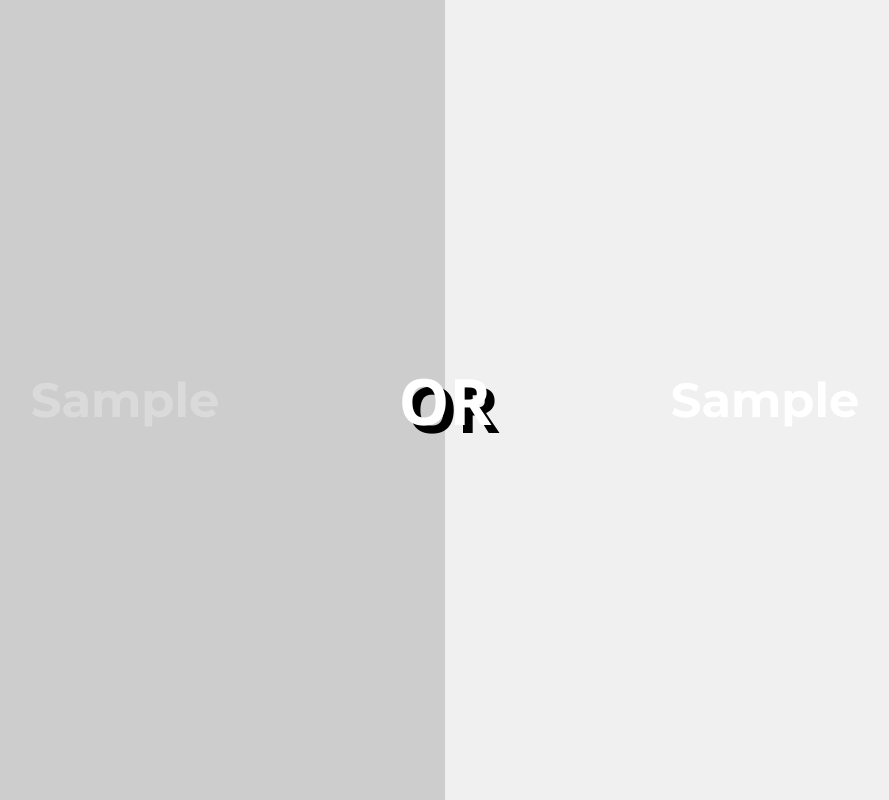
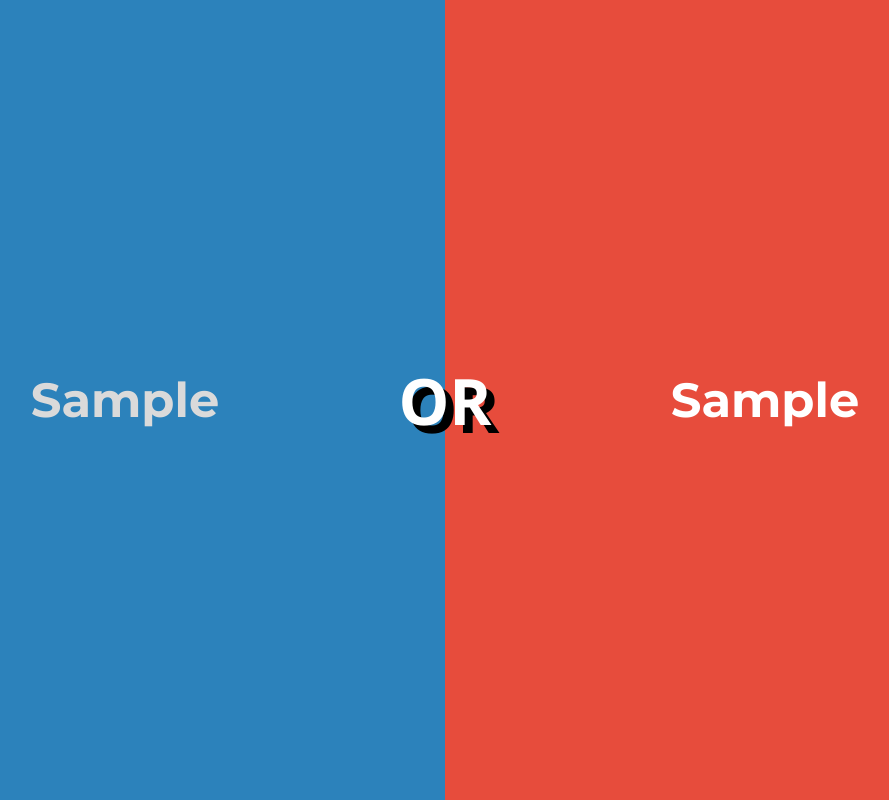
Before and after one commit to gitThatBag/CompSciFinalProject, a Python web app: template templates/main.html in a window 1280 px wide. Shown: the whole page, without its empty margins (195-1084 px from the left). Run offline with Jinja, Linux system fonts and the light colour scheme; the template is opened without the code that fills it: most values are stand-ins (such as "Sample title", 1, 10 or a date in 2020).

Commit message:
Update main.html

```diff
--- a/templates/main.html
+++ b/templates/main.html
@@ -196,6 +196,20 @@
         position: relative;
         z-index: 1;
     }
+    .choice1 {
+        background-color: #3498db; /* You can keep a base background color */
+    }
+
+    @media (max-aspect-ratio: 1/1) {
+        .choice1 {
+            background-image: linear-gradient(45deg, var(--stripe-color) 25%, transparent 25%, transparent 50%, var(--stripe-color) 50%, var(--stripe-color) 75%, transparent 75%, transparent 100%);
+            background-size: 30px 30px;
+            background-repeat: repeat;
+        }
+    }
+    .choice2 {
+        background-color: #e74c3c;
+    }
 
     .clicked {
       animation: snapSpin 0.4s ease forwards;
```
